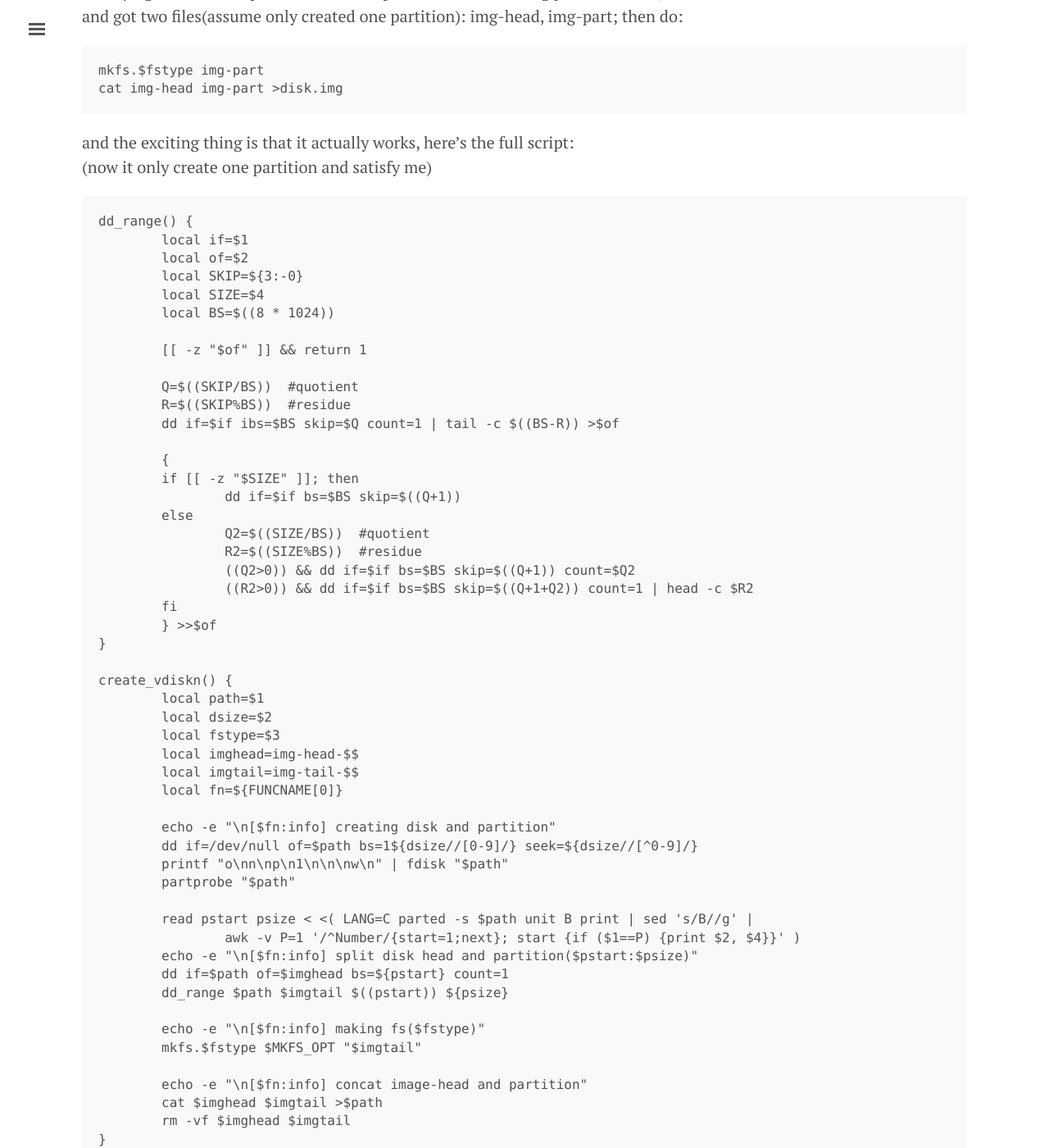
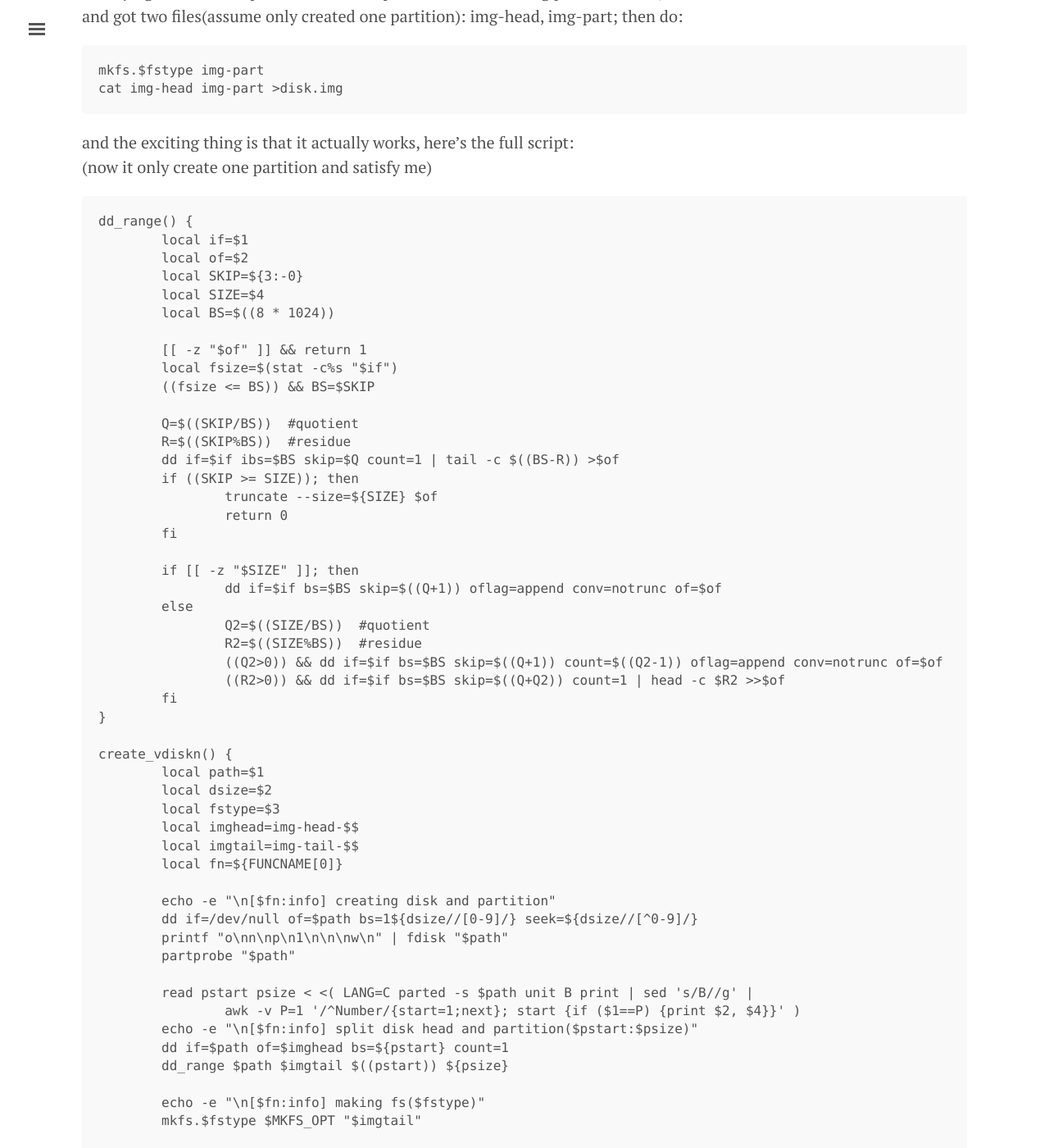
Before and after one commit to tcler/tcler.github.io, a Jekyll site: the page built from _posts/2022-03-10-create-any-filesystem-in-image-as-non-root-user.md, in a window 1280 px wide and 1400 px high, scrolled down 679 px. Shown: the whole window at 82% size. Built offline with Jekyll 4.4.1, drawn with Linux system fonts in a browser that asks for light colours; some of the changed text lies outside the part shown.

Commit message:
Update 2022-03-10-create-any-filesystem-in-image-as-non-root-user.md

````diff
--- a/_posts/2022-03-10-create-any-filesystem-in-image-as-non-root-user.md
+++ b/_posts/2022-03-10-create-any-filesystem-in-image-as-non-root-user.md
@@ -24,28 +24,32 @@ and the exciting thing is that it actually works, here's the full script:
 (now it only create one partition and satisfy me)
 ```
 dd_range() {
-	local if=$1
-	local of=$2
-	local SKIP=${3:-0}
-	local SIZE=$4
-	local BS=$((8 * 1024))
+        local if=$1
+        local of=$2
+        local SKIP=${3:-0}
+        local SIZE=$4
+        local BS=$((8 * 1024))
 
-	[[ -z "$of" ]] && return 1
+        [[ -z "$of" ]] && return 1
+        local fsize=$(stat -c%s "$if")
+        ((fsize <= BS)) && BS=$SKIP
 
-	Q=$((SKIP/BS))  #quotient
-	R=$((SKIP%BS))  #residue
-	dd if=$if ibs=$BS skip=$Q count=1 | tail -c $((BS-R)) >$of
+        Q=$((SKIP/BS))  #quotient
+        R=$((SKIP%BS))  #residue
+        dd if=$if ibs=$BS skip=$Q count=1 | tail -c $((BS-R)) >$of
+        if ((SKIP >= SIZE)); then
+                truncate --size=${SIZE} $of
+                return 0
+        fi
 
-	{
-	if [[ -z "$SIZE" ]]; then
-		dd if=$if bs=$BS skip=$((Q+1))
-	else
-		Q2=$((SIZE/BS))  #quotient
-		R2=$((SIZE%BS))  #residue
-		((Q2>0)) && dd if=$if bs=$BS skip=$((Q+1)) count=$Q2
-		((R2>0)) && dd if=$if bs=$BS skip=$((Q+1+Q2)) count=1 | head -c $R2
-	fi
-	} >>$of
+        if [[ -z "$SIZE" ]]; then
+                dd if=$if bs=$BS skip=$((Q+1)) oflag=append conv=notrunc of=$of
+        else
+                Q2=$((SIZE/BS))  #quotient
+                R2=$((SIZE%BS))  #residue
+                ((Q2>0)) && dd if=$if bs=$BS skip=$((Q+1)) count=$((Q2-1)) oflag=append conv=notrunc of=$of
+                ((R2>0)) && dd if=$if bs=$BS skip=$((Q+Q2)) count=1 | head -c $R2 >>$of
+        fi
 }
 
 create_vdiskn() {
````
